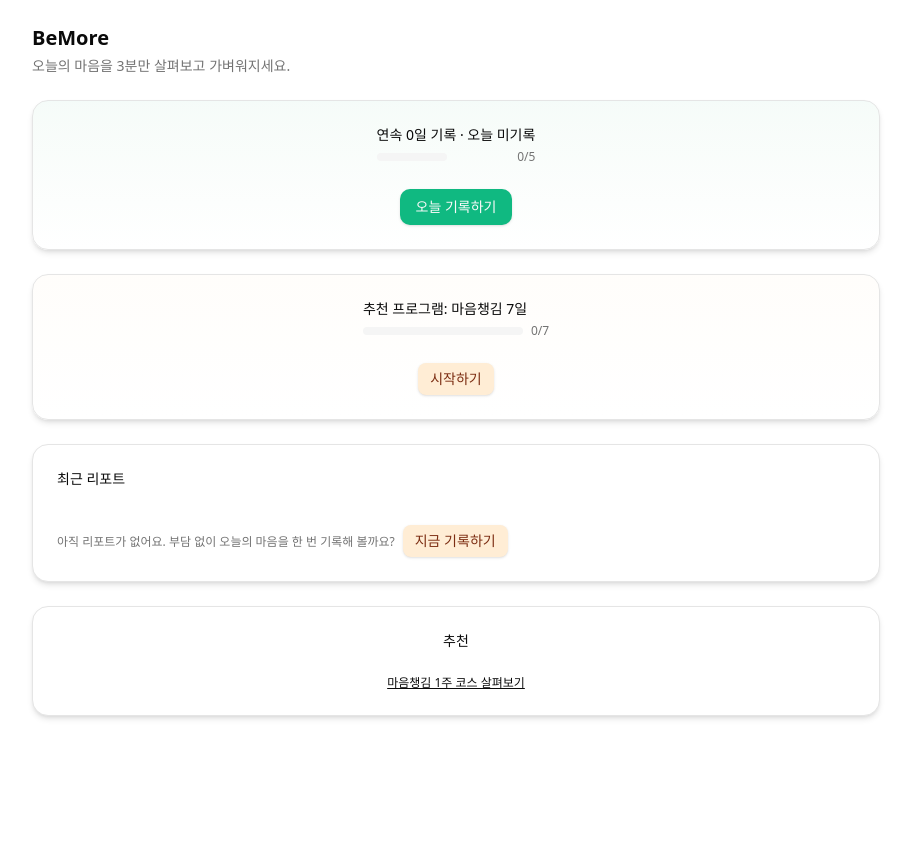
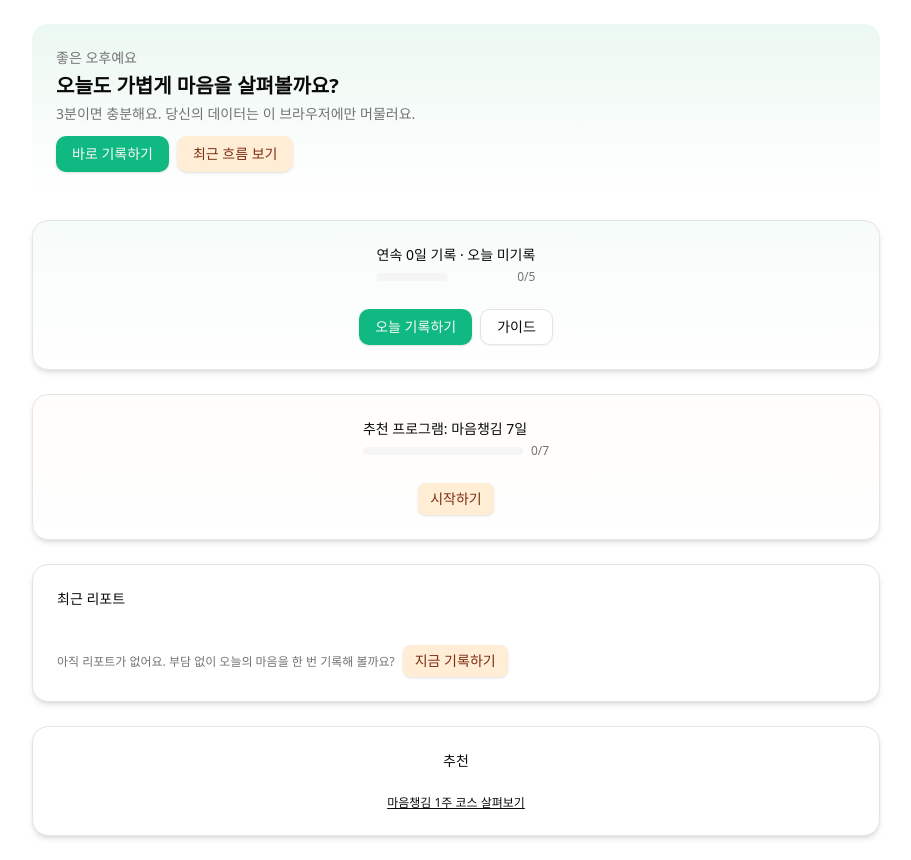
Before and after one commit to KUS-CapstoneDesign-II/BeMoreSample, a Next.js app: page /home in a window 1280 px wide. Shown: the whole page, without its empty margins (184-1095 px from the left). Before the commit the page ends 800 px from the top, so only its background shows below. Built offline with nearby package versions, Linux system fonts and the light colour scheme.

Commit message:
feat(home): friendly hero with greeting and CTAs

```diff
--- a/src/app/home/page.tsx
+++ b/src/app/home/page.tsx
@@ -11,6 +11,7 @@
   const [streak, setStreak] = useState({ streak: 0, todayHasSession: false });
   const [weekly, setWeekly] = useState({ completed: 0, target: 5, ratio: 0 });
   const [prog, setProg] = useState<{ day: number; total: number } | null>(null);
+  const [greet, setGreet] = useState("안녕하세요");
 
   useEffect(() => {
     setMounted(true);
@@ -19,6 +20,8 @@
     setWeekly(getWeeklyProgress());
     const p = getProgramProgress("mindfulness-7");
     setProg({ day: p?.day ?? 0, total: p?.totalDays ?? 7 });
+    const h = new Date().getHours();
+    setGreet(h < 12 ? "좋은 아침이에요" : h < 18 ? "좋은 오후예요" : "좋은 저녁이에요");
   }, []);
 
   if (!mounted) {
@@ -35,9 +38,20 @@
 
   return (
     <div className="p-6 space-y-6 max-w-4xl mx-auto">
-      <header className="space-y-1">
-        <h1 className="text-xl font-semibold">BeMore</h1>
-        <p className="text-sm text-muted-foreground">오늘의 마음을 3분만 살펴보고 가벼워지세요.</p>
+      <header className="space-y-3">
+        <div className="rounded-2xl p-6 bg-gradient-to-b from-primary/10 to-background">
+          <div className="text-sm text-muted-foreground">{greet}</div>
+          <h1 className="text-xl font-semibold mt-1">오늘도 가볍게 마음을 살펴볼까요?</h1>
+          <p className="text-sm text-muted-foreground mt-1">3분이면 충분해요. 당신의 데이터는 이 브라우저에만 머물러요.</p>
+          <div className="mt-3 flex gap-2">
+            <Button asChild>
+              <Link href="/bemore-test" aria-label="오늘 기록 시작">바로 기록하기</Link>
+            </Button>
+            <Button asChild variant="secondary">
+              <Link href="/history">최근 흐름 보기</Link>
+            </Button>
+          </div>
+        </div>
       </header>
       <Card className="p-6 flex items-center justify-between bg-gradient-to-b from-primary/5 to-background">
         <div className="space-y-1 text-sm">
@@ -49,9 +63,14 @@
             <span className="text-xs text-muted-foreground w-20 text-right">{weekly.completed}/{weekly.target}</span>
           </div>
         </div>
-        <Button asChild>
-          <Link href="/bemore-test" aria-label="오늘 기록 시작">오늘 기록하기</Link>
-        </Button>
+        <div className="flex gap-2">
+          <Button asChild>
+            <Link href="/bemore-test" aria-label="오늘 기록 시작">오늘 기록하기</Link>
+          </Button>
+          <Button asChild variant="outline">
+            <Link href="/programs">가이드</Link>
+          </Button>
+        </div>
       </Card>
       {prog && (
         <Card className="p-6 flex items-center justify-between bg-gradient-to-b from-secondary/10 to-background">
```
